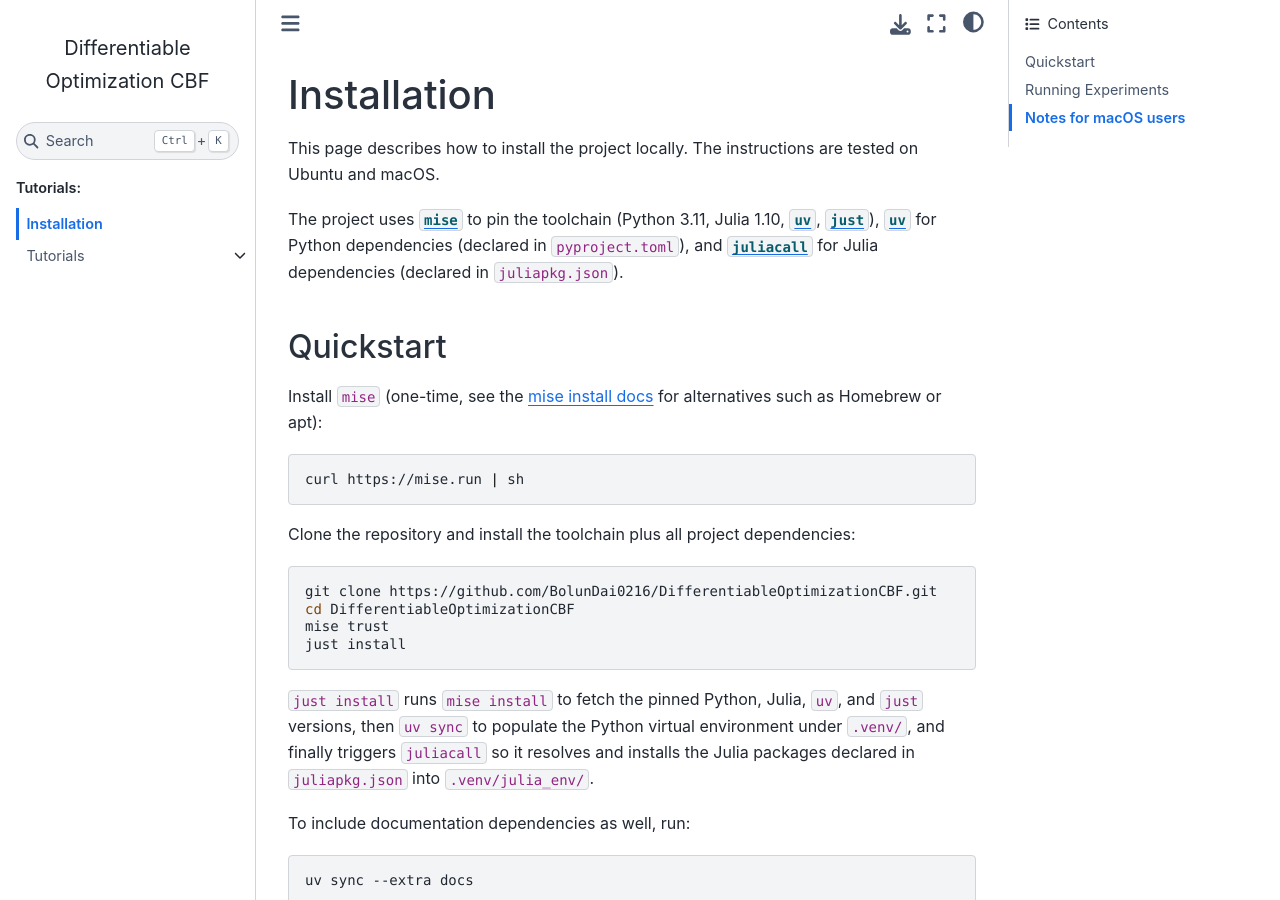
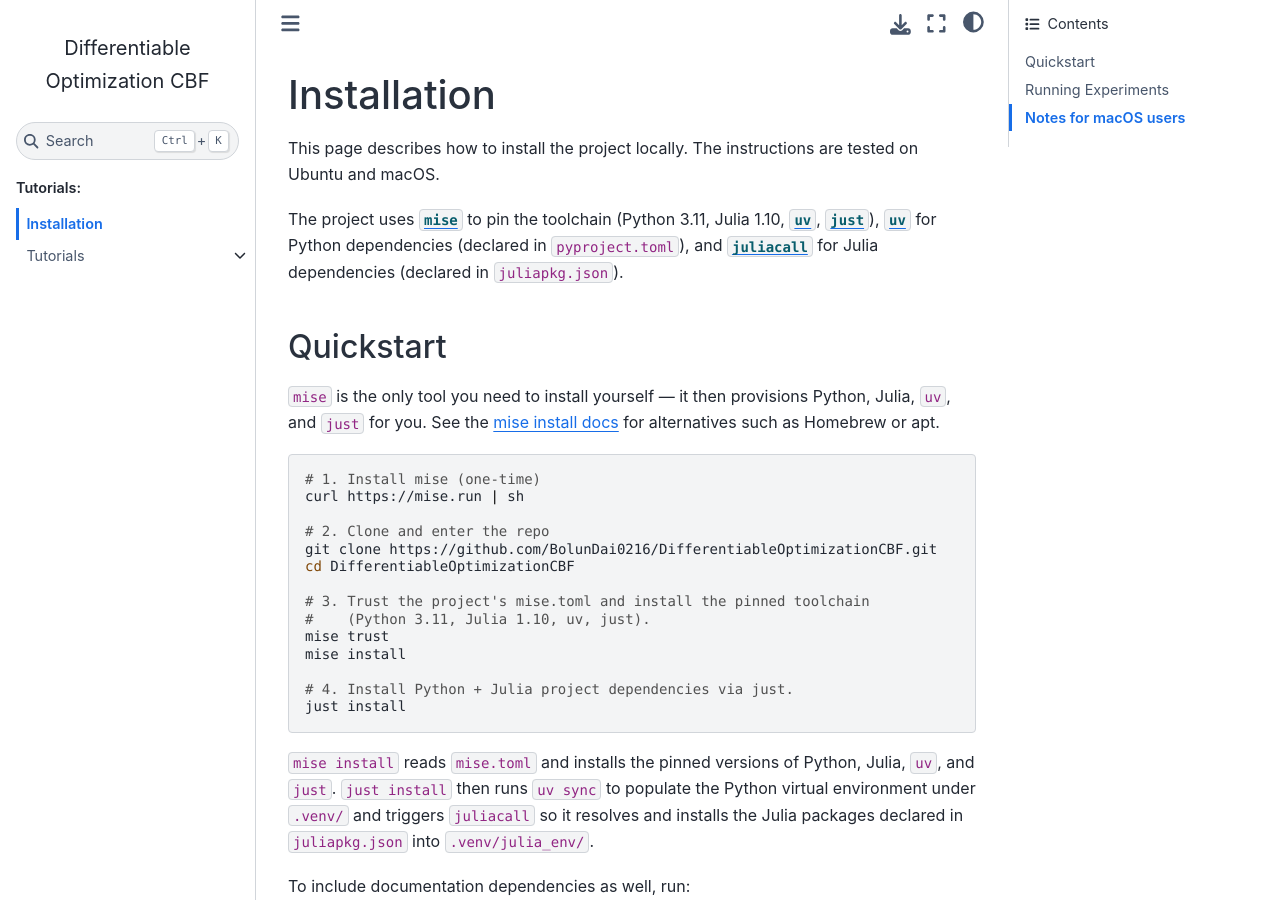
Before and after one commit to BolunDai0216/DifferentiableOptimizationCBF, a Sphinx documentation site: the page built from docs/source/install.md, in a window 1280 px wide and 900 px high. Built offline with Sphinx 7.4.7 and the Sphinx Book theme 1.1.4, drawn with Linux system fonts in a browser that asks for light colours.

Commit message:
updated installation instructions

````diff
--- a/docs/source/install.md
+++ b/docs/source/install.md
@@ -6,22 +6,26 @@ The project uses [`mise`](https://mise.jdx.dev/) to pin the toolchain (Python 3.
 
 ## Quickstart
 
-Install `mise` (one-time, see the [mise install docs](https://mise.jdx.dev/getting-started.html) for alternatives such as Homebrew or apt):
+`mise` is the only tool you need to install yourself — it then provisions Python, Julia, `uv`, and `just` for you. See the [mise install docs](https://mise.jdx.dev/getting-started.html) for alternatives such as Homebrew or apt.
 
 ```bash
+# 1. Install mise (one-time)
 curl https://mise.run | sh
-```
 
-Clone the repository and install the toolchain plus all project dependencies:
-
-```bash
+# 2. Clone and enter the repo
 git clone https://github.com/BolunDai0216/DifferentiableOptimizationCBF.git
 cd DifferentiableOptimizationCBF
+
+# 3. Trust the project's mise.toml and install the pinned toolchain
+#    (Python 3.11, Julia 1.10, uv, just).
 mise trust
+mise install
+
+# 4. Install Python + Julia project dependencies via just.
 just install
 ```
 
-`just install` runs `mise install` to fetch the pinned Python, Julia, `uv`, and `just` versions, then `uv sync` to populate the Python virtual environment under `.venv/`, and finally triggers `juliacall` so it resolves and installs the Julia packages declared in `juliapkg.json` into `.venv/julia_env/`.
+`mise install` reads `mise.toml` and installs the pinned versions of Python, Julia, `uv`, and `just`. `just install` then runs `uv sync` to populate the Python virtual environment under `.venv/` and triggers `juliacall` so it resolves and installs the Julia packages declared in `juliapkg.json` into `.venv/julia_env/`.
 
 To include documentation dependencies as well, run:
 
````
Also changed, not shown: README.md (+12 -5 lines), 1 other file.
